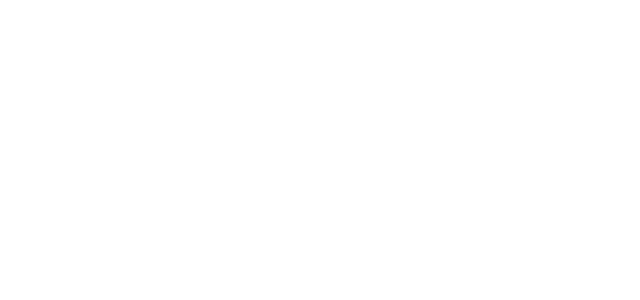
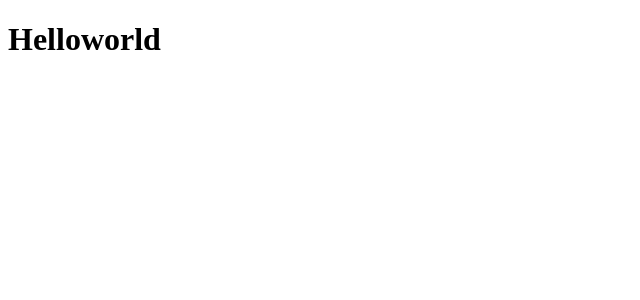
Before and after one commit to joyston/ReactApps, a React (Create React App) app in the folder demo-app/: page / in a window 1280 px wide. Shown: the top 300 px of the page, without its empty margins (0-640 px from the left). Built offline with nearby package versions, Linux system fonts and the light colour scheme.

Commit message:
- Fixed export error due to capital letter for components

```diff
--- a/demo-app/src/App.js
+++ b/demo-app/src/App.js
@@ -1,9 +1,9 @@
-import helloworld from "./Components/helloworld";
+import Helloworld from "./Components/helloworld";
 
 function App() {
   return (
     <div className="App">
-      <helloworld />
+      <Helloworld />
     </div>
   );
 }
--- a/demo-app/src/Components/helloworld.js
+++ b/demo-app/src/Components/helloworld.js
@@ -1,9 +1,7 @@
 import React from 'react'
 
-function helloworld() {
+export default function Helloworld() {
     return (
-        <div>helloworld</div>
+        <h1>Helloworld</h1>
     )
 }
-
-export default helloworld
```
